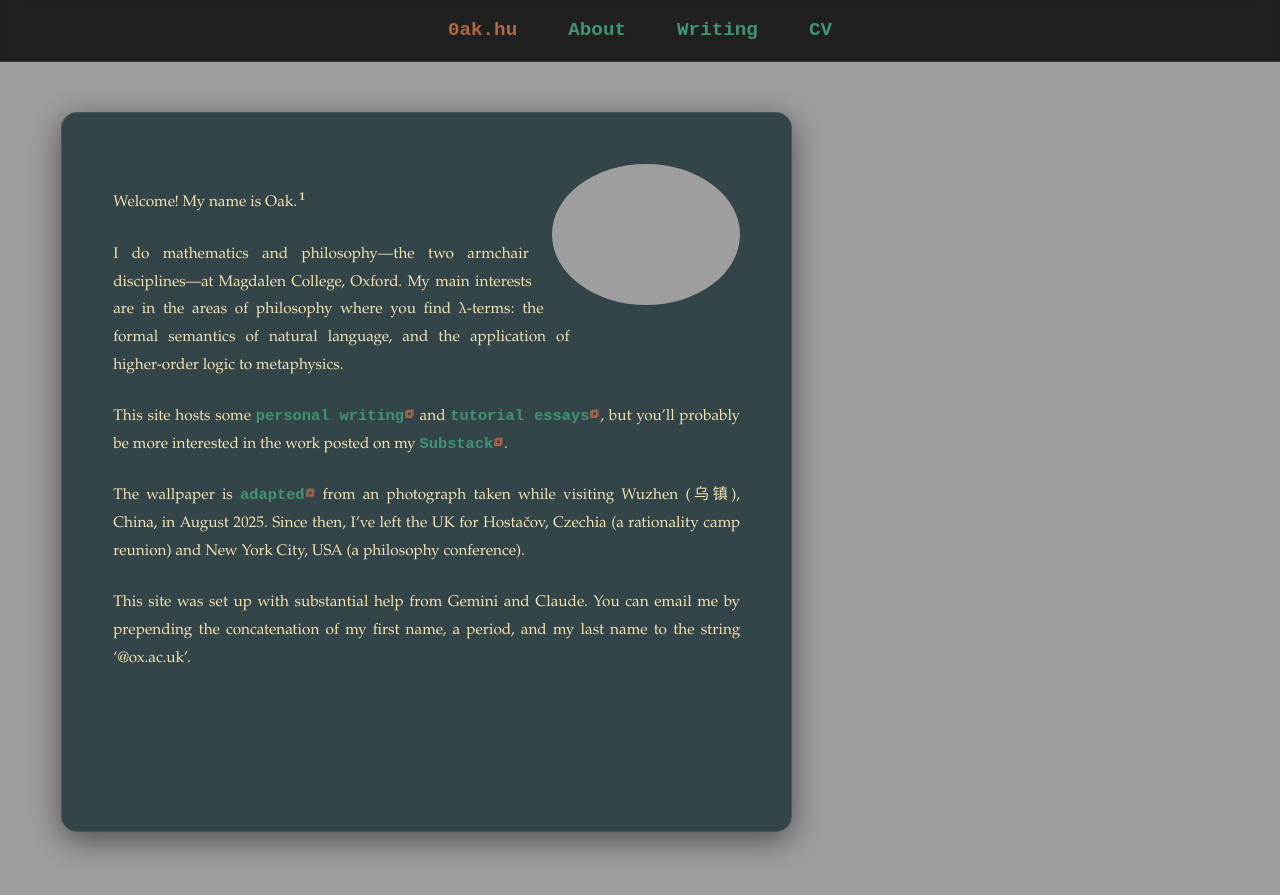
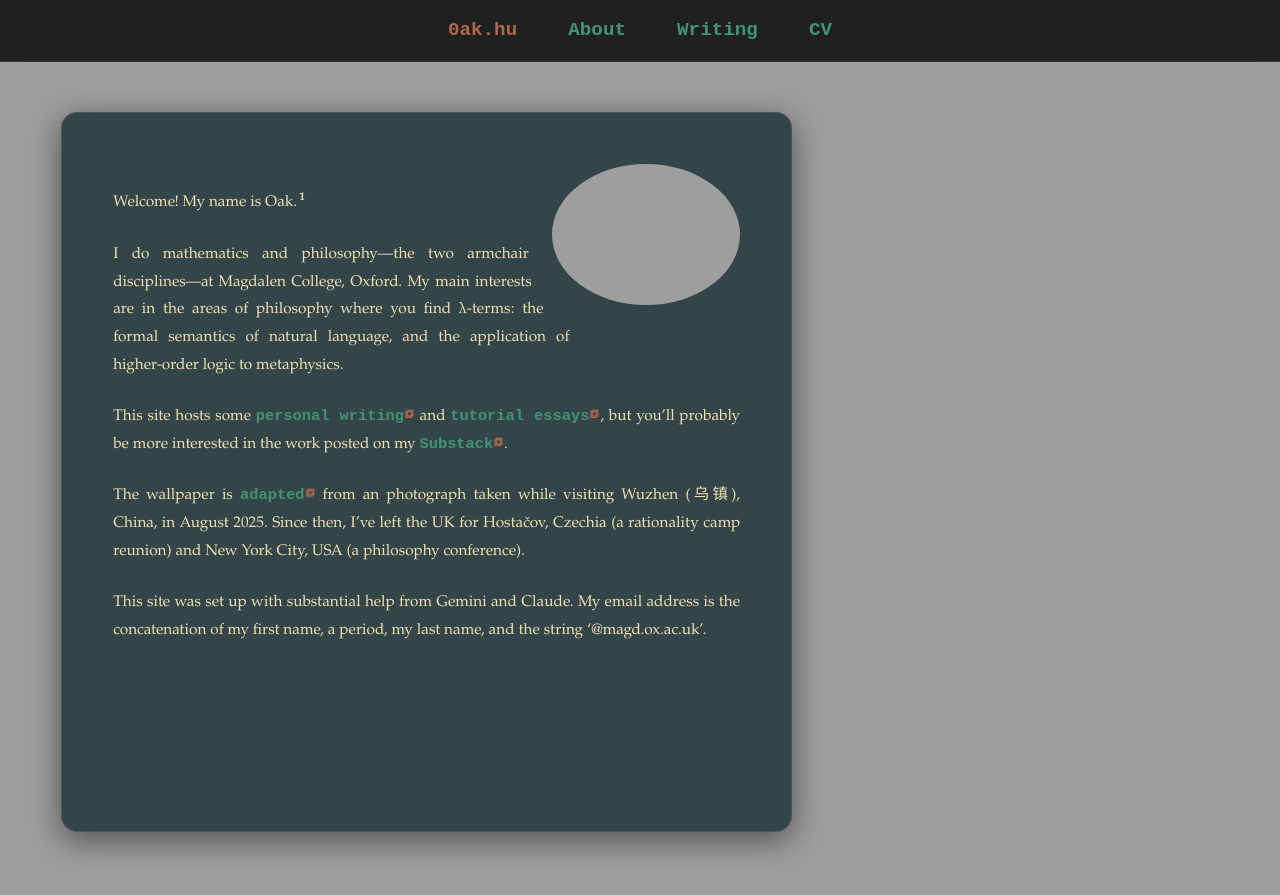
Before and after one commit to oak-hu/site, a Jekyll site: the page built from index.md, in a window 1280 px wide. Shown: the top 895 px of the page. Built offline with Jekyll 4.4.1, drawn with Linux system fonts in a browser that asks for light colours; some web fonts are replaced.

Commit message:
Update index.md

```diff
--- a/index.md
+++ b/index.md
@@ -15,4 +15,4 @@ This site hosts some [personal writing](/about) and [tutorial essays](/writing/)
 
 The wallpaper is [adapted](https://en.wikipedia.org/wiki/Nano_Banana) from an photograph taken while visiting Wuzhen (<cjk>乌镇</cjk>), China, in August 2025. Since then, I've left the UK for Hostačov, Czechia (a rationality camp reunion) and New York City, USA (a philosophy conference).
 
-This site was set up with substantial help from Gemini and Claude. You can email me by prepending the concatenation of my first name, a period, and my last name to the string ‘@ox.ac.uk’.
+This site was set up with substantial help from Gemini and Claude. My email address is the concatenation of my first name, a period, my last name, and the string ‘@magd.ox.ac.uk’.
```
